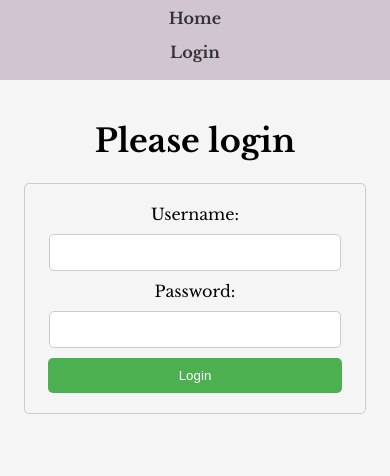
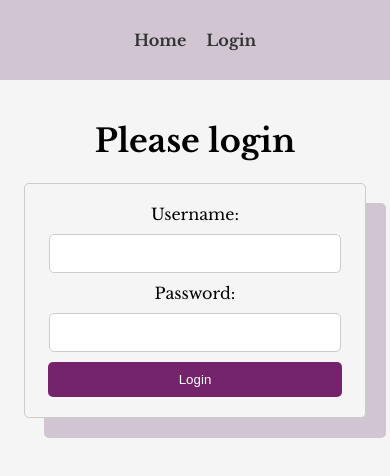
Before and after one commit to PaulWheatcroft/login-logout, a React (Create React App) app: page /login in a window 390 px wide. Shown: the top 476 px of the page. Built offline with nearby package versions, Linux system fonts and the light colour scheme.

Commit message:
Header css moved to Header.css

```diff
--- a/src/App.css
+++ b/src/App.css
@@ -1,11 +1,3 @@
-.header {
-  display: flex;
-  justify-content: center;
-  align-items: center;
-  height: 80px;
-  background-color: #d2c5d2;
-}
-
 .main {
   flex: 1;
   padding: 20px;
@@ -31,19 +23,3 @@
   color: #333;
   font-weight: bold;
 }
-
-@media (max-width: 768px) {
-  .header {
-    flex-direction: column;
-    align-items: center;
-  }
-
-  .navigation {
-    flex-direction: column;
-  }
-
-  .navigation li {
-    margin-bottom: 10px;
-    margin-right: 0;
-  }
-}
--- a/src/components/Header/Header.css
+++ b/src/components/Header/Header.css
@@ -1,3 +1,11 @@
+.header {
+    display: flex;
+    justify-content: center;
+    align-items: center;
+    height: 80px;
+    background-color: #d2c5d2;
+}
+
 .navbar {
     display: flex;
     align-items: center;
@@ -34,7 +42,7 @@
     left: 0;
     width: 0;
     height: 2px;
-    background-color: #333;
+    background-color: #d000bb;
     transition: width 0.3s ease;
   }
 
--- a/src/components/LoginForm/LoginForm.css
+++ b/src/components/LoginForm/LoginForm.css
@@ -4,6 +4,7 @@
     padding: 20px;
     border: 1px solid #ccc;
     border-radius: 5px;
+    box-shadow: 20px 20px 0 #d2c5d2;
   }
 
   .login-form label {
@@ -13,6 +14,7 @@
 
   .login-form input[type="text"],
   .login-form input[type="password"] {
+    font-family: "Libre Baskerville", serif;
     width: 90%;
     padding: 10px;
     margin-bottom: 10px;
@@ -23,15 +25,16 @@
   .login-form button {
     width: 98%;
     padding: 10px 0 10px 0;
-    background-color: #4caf50;
+    background-color: #73246b;
     color: #fff;
     border: none;
     border-radius: 5px;
     cursor: pointer;
+    transition: background-color 0.3s ease;
   }
 
   .login-form button:hover {
-    background-color: #45a049;
+    background-color: #d000bb;
   }
 
   .login-form .error {
```
